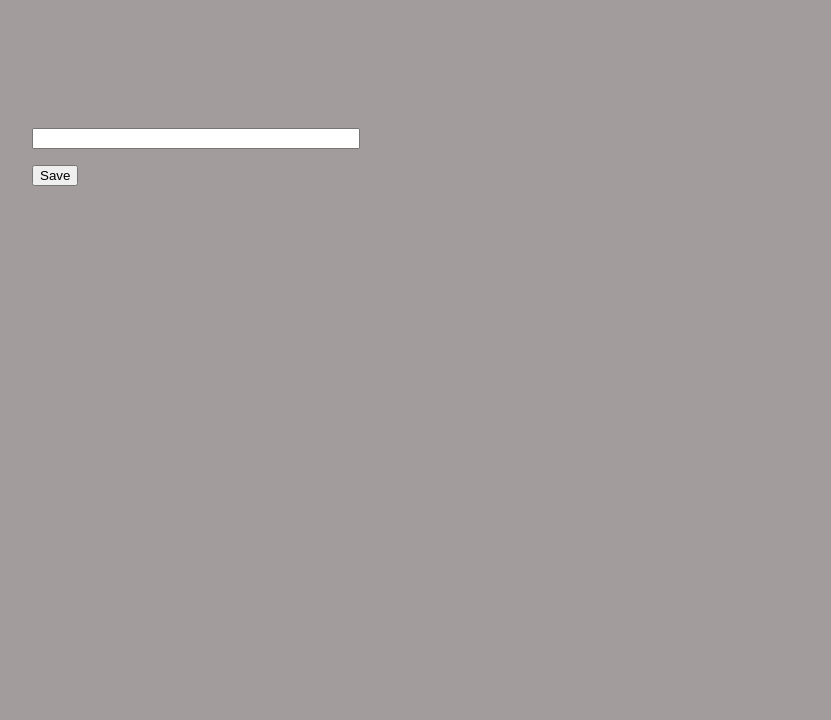
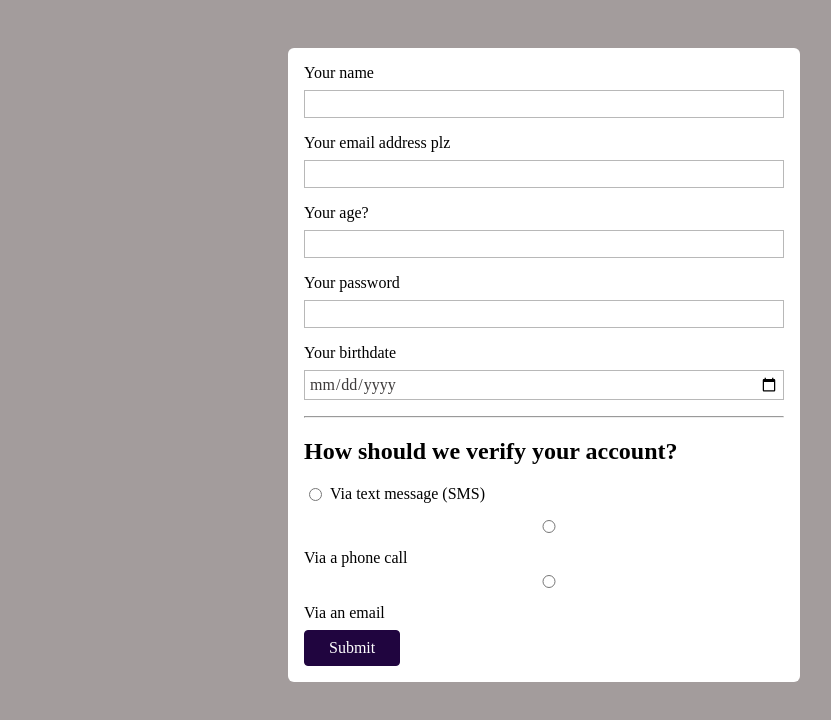
Before and after one commit to jeongsangtae/100day-challenge-forms, a plain HTML site: page index.html in a window 1280 px wide. Shown: the whole page, without its empty margins (96-927 px from the left). Drawn offline with Linux system fonts and the light colour scheme.

Commit message:
End of Day 27

```diff
--- a/index.html
+++ b/index.html
@@ -4,13 +4,48 @@
     <meta charset="UTF-8" />
     <meta http-equiv="X-UA-Compatible" content="IE=edge" />
     <meta name="viewport" content="width=device-width, initial-scale=1.0" />
+    <link rel="preconnect" href="https://fonts.googleapis.com" />
+    <link rel="preconnect" href="https://fonts.gstatic.com" crossorigin />
+    <link
+      href="https://fonts.googleapis.com/css2?family=Roboto:wght@400;700&display=swap"
+      rel="stylesheet"
+    />
     <link rel="stylesheet" href="styles.css" />
     <title>Forms</title>
   </head>
   <body>
     <form action="/" method="GET">
-      <input type="text" name="user-name" />
-      <button>Save</button>
+      <label for="username">Your name</label>
+      <input type="text" name="user-name" id="username" />
+      <label for="useremail">Your email address plz</label>
+      <input type="email" name="user-email" id="useremail" />
+      <label for="userage">Your age?</label>
+      <input type="number" step="1" name="user-age" id="userage" />
+      <label for="userpassword">Your password</label>
+      <input type="password" name="user-password" id="userpassword" />
+      <label for="birthdate">Your birthdate</label>
+      <input type="date" name="user-birthdate" id="birthdate" />
+      <hr />
+      <h2>How should we verify your account?</h2>
+      <div class="form-controu-inline">
+        <input
+          type="radio"
+          name="verify"
+          id="verify-text-massage"
+          value="text-massage"
+        />
+        <label for="verify-text-massage">Via text message (SMS)</label>
+      </div>
+      <div>
+        <input type="radio" name="verify" id="verify-phone" value="phone" />
+        <label for="verify-phone">Via a phone call</label>
+      </div>
+      <div>
+        <input type="radio" name="verify" id="verify-email" value="email" />
+        <label for="verify-email">Via an email</label>
+      </div>
+
+      <button>Submit</button>
     </form>
   </body>
 </html>
--- a/styles.css
+++ b/styles.css
@@ -1,14 +1,59 @@
 body {
   background-color: rgb(163, 156, 156);
-  margin: 8rem;
+  font-family: "Roboto" sans-serif;
+}
+
+form {
+  width: 30rem;
+  margin: 3rem auto;
+  background-color: rgb(255, 255, 255);
+  padding: 1rem;
+  border-radius: 6px;
+}
+
+label {
+  margin-bottom: 0.5rem;
+  display: block;
 }
 
 input {
-  width: 20rem;
+  width: 100%;
   display: block;
   margin-bottom: 1rem;
+  box-sizing: border-box;
+  font: inherit;
+  border: 1px solid rgb(184, 184, 184);
+  padding: 0.25rem;
+  color: rgb(61, 58, 58);
+}
+
+input:focus {
+  background-color: rgb(219, 190, 253);
+  color: rgb(32, 5, 63);
+  border-color: rgb(32, 5, 63);
 }
 
 button {
   display: block;
+  font: inherit;
+  background-color: rgb(32, 5, 63);
+  color: white;
+  border: 1px solid rgb(32, 5, 63);
+  padding: 0.5rem 1.5rem;
+  border-radius: 4px;
+  cursor: pointer;
 }
+
+button:hover {
+  background-color: rgb(52, 14, 95);
+  border-color: rgb(52, 14, 95);
+}
+
+.form-controu-inline {
+  display: flex;
+}
+
+.form-controu-inline input {
+  width: auto;
+  margin-right: 0.5rem;
+}
```
